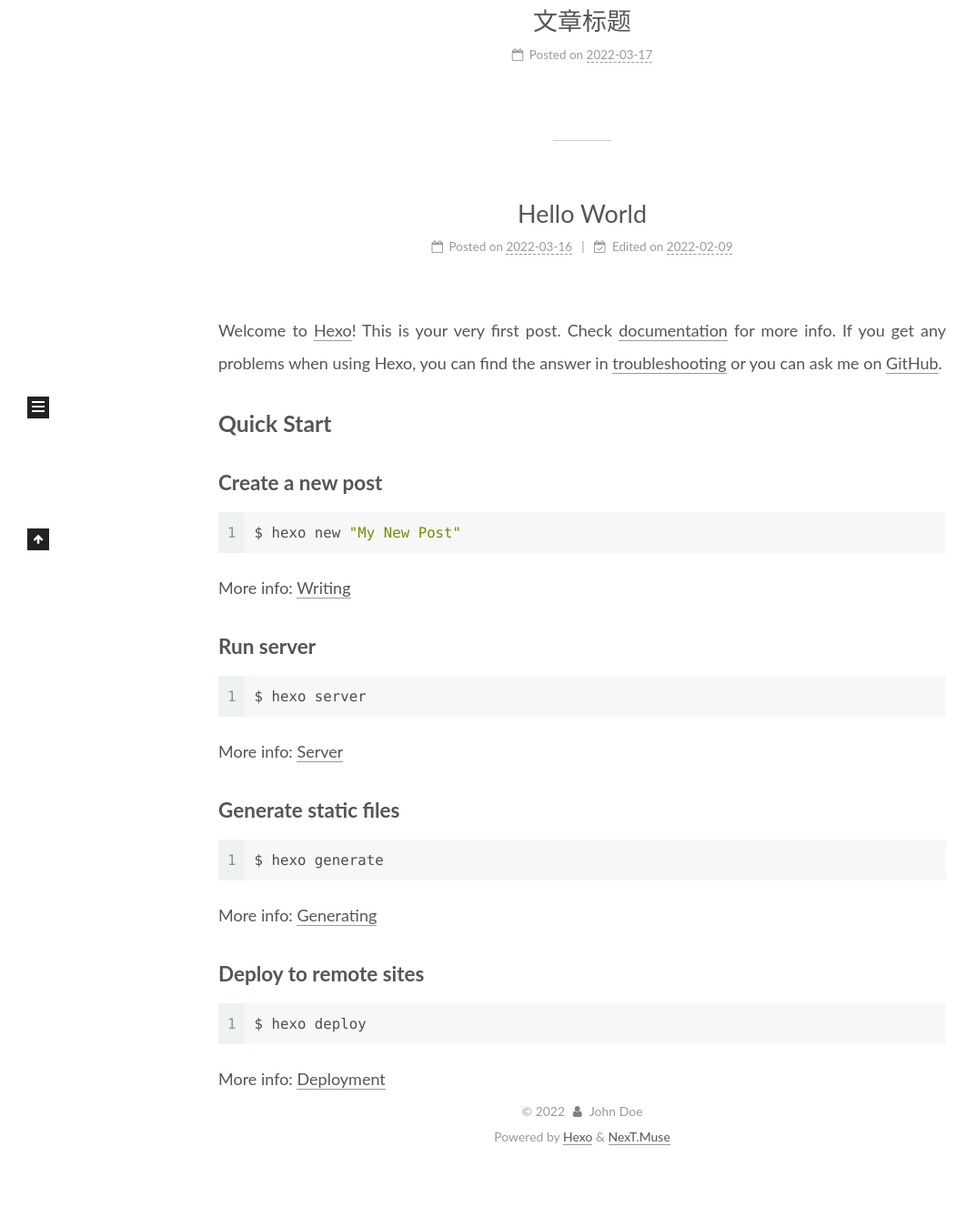
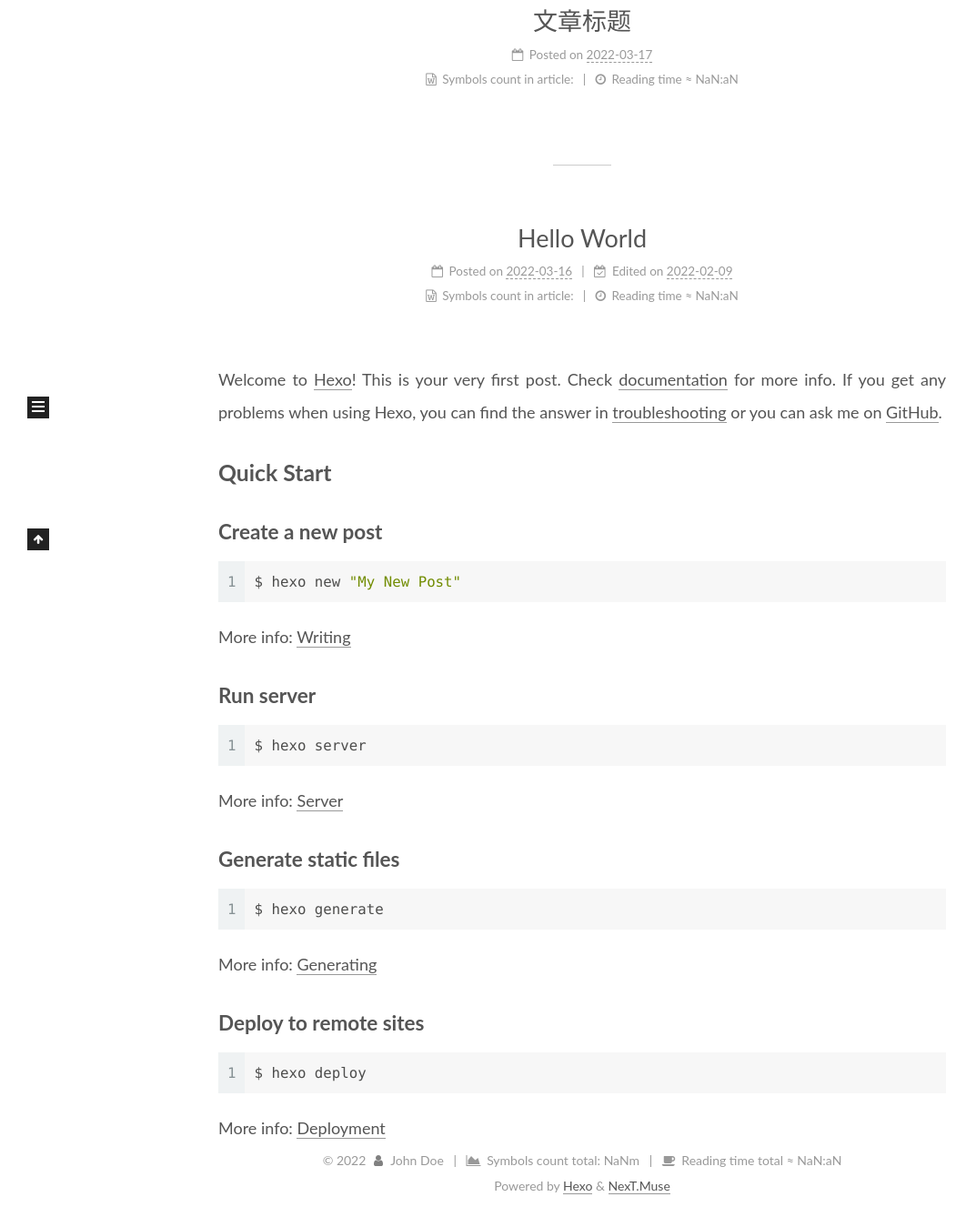
Before and after one commit to msfisgood/msfisgood.github.io, a plain HTML site: page index.html in a window 1280 px wide. Shown: the part 295-1633 px from the top of the page at 91% size, without its empty margins (0-1073 px from the left). Before the commit the page ends 1579 px from the top, so only its background shows below. Drawn offline with Linux system fonts and the light colour scheme.

Commit message:
Site updated: 2022-03-17 11:54:47

```diff
--- a/index.html
+++ b/index.html
@@ -172,7 +172,21 @@
               <time title="Created: 2022-03-17 10:32:49" itemprop="dateCreated datePublished" datetime="2022-03-17T10:32:49+08:00">2022-03-17</time>
             </span>
 
-
+          <br>
+            <span class="post-meta-item" title="Symbols count in article">
+              <span class="post-meta-item-icon">
+                <i class="fa fa-file-word-o"></i>
+              </span>
+                <span class="post-meta-item-text">Symbols count in article: </span>
+              <span></span>
+            </span>
+            <span class="post-meta-item" title="Reading time">
+              <span class="post-meta-item-icon">
+                <i class="fa fa-clock-o"></i>
+              </span>
+                <span class="post-meta-item-text">Reading time &asymp;</span>
+              <span>NaN:aN</span>
+            </span>
 
         </div>
       </header>
@@ -236,7 +250,21 @@
                 <time title="Modified: 2022-02-09 20:05:26" itemprop="dateModified" datetime="2022-02-09T20:05:26+08:00">2022-02-09</time>
               </span>
 
-
+          <br>
+            <span class="post-meta-item" title="Symbols count in article">
+              <span class="post-meta-item-icon">
+                <i class="fa fa-file-word-o"></i>
+              </span>
+                <span class="post-meta-item-text">Symbols count in article: </span>
+              <span></span>
+            </span>
+            <span class="post-meta-item" title="Reading time">
+              <span class="post-meta-item-icon">
+                <i class="fa fa-clock-o"></i>
+              </span>
+                <span class="post-meta-item-text">Reading time &asymp;</span>
+              <span>NaN:aN</span>
+            </span>
 
         </div>
       </header>
@@ -374,6 +402,18 @@
     <i class="fa fa-user"></i>
   </span>
   <span class="author" itemprop="copyrightHolder">John Doe</span>
+    <span class="post-meta-divider">|</span>
+    <span class="post-meta-item-icon">
+      <i class="fa fa-area-chart"></i>
+    </span>
+      <span class="post-meta-item-text">Symbols count total: </span>
+    <span title="Symbols count total">NaNm</span>
+    <span class="post-meta-divider">|</span>
+    <span class="post-meta-item-icon">
+      <i class="fa fa-coffee"></i>
+    </span>
+      <span class="post-meta-item-text">Reading time total &asymp;</span>
+    <span title="Reading time total">NaN:aN</span>
 </div>
   <div class="powered-by">Powered by <a href="https://hexo.io/" class="theme-link" rel="noopener" target="_blank">Hexo</a> & <a href="https://muse.theme-next.org/" class="theme-link" rel="noopener" target="_blank">NexT.Muse</a>
   </div>
```
Also changed, not shown: 2022/03/16/hello-world/index.html (+27 -1 lines), 2022/03/17/文章标题/index.html (+27 -1 lines), archives/2022/03/index.html (+12 -0 lines), archives/2022/index.html (+12 -0 lines), archives/index.html (+12 -0 lines).
